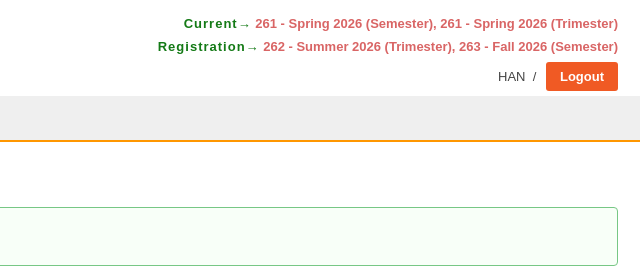
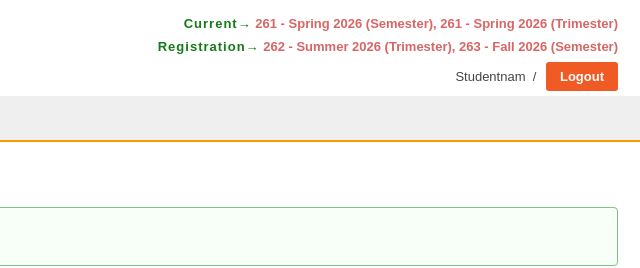
Before and after one commit to humairaneha/UGA-Application-interfaces, a plain HTML site: page index.html in a window 1280 px wide. Shown: the top 268 px of the page, 640-1280 px from the left. Drawn offline with Linux system fonts and the light colour scheme.

Commit message:
Update user name in index.html

```diff
--- a/index.html
+++ b/index.html
@@ -499,7 +499,7 @@
         <span class="green">Registration→</span>
         <span class="red">262 - Summer 2026 (Trimester), 263 - Fall 2026 (Semester)</span>
       </div>
-      <div class="user-row">HAN&nbsp; / <a href="#" class="logout-btn">Logout</a></div>
+      <div class="user-row">Studentnam&nbsp; / <a href="#" class="logout-btn">Logout</a></div>
     </div>
   </header>
 
```
